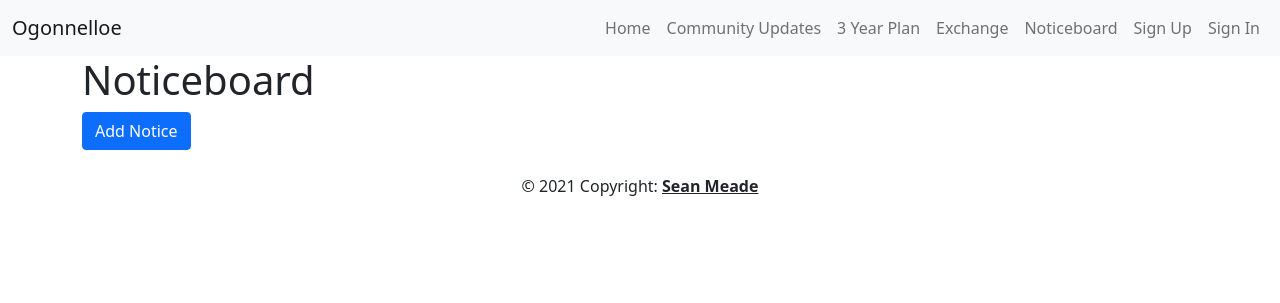
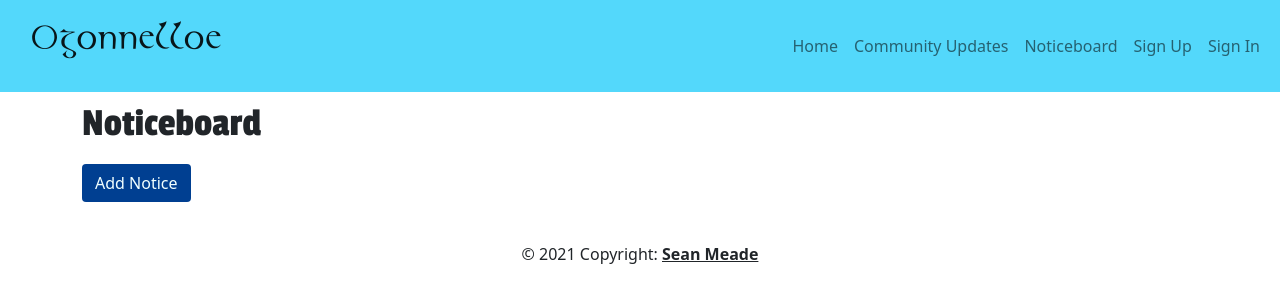
Before and after one commit to Code-Institute-Submissions/community-website-ogonnelloe, a Django app: page /noticeboard/ in a window 1280 px wide. Shown: the top 303 px of the page. Run offline with Django 4.2, Linux system fonts and the light colour scheme; data that the repository does not hold is empty; some libraries are stand-ins or nearby versions.

Commit message:
small changes throughout site for improvement.

```diff
--- a/community_update_blog/urls.py
+++ b/community_update_blog/urls.py
@@ -6,6 +6,4 @@ urlpatterns = [
     path('community_updates', views.CommunityUpdateList.as_view(), name='community_update_list'),
     path('community_updates/<slug:slug>', views.CommunityUpdateDetail.as_view(), name='community_update_detail'),
     path('like/<slug:slug>', views.CommunityUpdateLike.as_view(), name='community_update_like'),
-    path('3-yaer-plan', views.plan_page, name='plan_page'),
-    path('exchange', views.exchange_page, name='exchange_page'),
 ]
--- a/noticeboard/views.py
+++ b/noticeboard/views.py
@@ -48,6 +48,7 @@ class UpdateNotice(UpdateView):
      fields = ['title', 'description', 'contact_number', 'contact_email', 'location', 'background_image']
      template_name = 'notice_update_form.html'
      success_url = "/noticeboard"
+     context = {'notice_added': True}
 
 
 class Noticeboard(generic.ListView):
--- a/static/css/style.css
+++ b/static/css/style.css
@@ -1,3 +1,5 @@
+@import url('https://fonts.googleapis.com/css2?family=Merriweather:ital,wght@0,300;0,700;1,300;1,700&family=Passion+One&display=swap');
+
 /* Font from: https://www.fontzip.com/celtic */
 @font-face {
     font-family: Celtic;
@@ -14,6 +16,16 @@ body {
     padding: 0;
     margin: 0;
     font-family: 'Merriweather', serif;
+}
+
+h1, h2, h3, h4, h5, h6 {
+    font-family: 'Passion One', Arial;
+}
+
+#logo {
+    font-family: Celtic;
+    font-size: 2.75rem;
+    padding-left: 1.25rem;
 }
 
 /* hero image */
@@ -33,22 +45,27 @@ body {
 }
 
 #cover-text {
-    display: flex;
-    width: 70%;
+    width: 50%;
     height: fit-content;
     text-transform: uppercase;
     position: absolute;
-    left: 15%;
-    top: 10%;
+    left: 25%;
+    top: 30%;
     text-align: center;
 }
 
 #cover-text h2 {
-    font-size: 2rem;
+    font-size: 2.75rem;
     font-family: Celtic;
     margin: auto;
+    font-weight: bold;
 }
 
 #intro-paragraph {
     text-align: center;
 }
+
+.btn {
+    background-color: #003F91 !important;
+    color: azure !important;
+}
--- a/templates/add_notice.html
+++ b/templates/add_notice.html
@@ -3,7 +3,7 @@
 {% block content %}
 
 {% load crispy_forms_tags %}
-        <div class="container align-items-center">
+        <div class="container align-items-center py-3">
 
             {% if notice_added %}
         <div class="alert alert-success" role="alert">
--- a/templates/base.html
+++ b/templates/base.html
@@ -21,7 +21,7 @@
 
 <header>
 
-    <nav class="navbar navbar-expand-lg navbar-light bg-light" style="background-color: #e3f2fd;">
+    <nav class="navbar navbar-expand-lg navbar-light" style="background-color: #53D8FB;">
       <div class="container-fluid">
         <a class="navbar-brand" id="logo" href="{% url 'home' %}">Ogonnelloe</a>
         <button class="navbar-toggler" type="button" data-bs-toggle="collapse" data-bs-target="#navbarNavAltMarkup" aria-controls="navbarNavAltMarkup" aria-expanded="false" aria-label="Toggle navigation">
@@ -31,8 +31,6 @@
           <div class="navbar-nav">
             <a class="nav-link" href="{% url 'home' %}">Home</a>
             <a class="nav-link" href="{% url 'community_update_list' %}">Community Updates</a>
-            <a class="nav-link" href="{% url 'plan_page' %}">3 Year Plan</a>
-            <a class="nav-link" href="{% url 'exchange_page' %}">Exchange</a>
             <a class="nav-link" href="{% url 'noticeboard' %}">Noticeboard</a>
             <hr class="dropdown-divider">
             {% if user.is_authenticated %}
--- a/templates/index.html
+++ b/templates/index.html
@@ -11,7 +11,7 @@
 
     <div class="container my-3">
         <div class="row">
-            <p class="intro-paragraph">Welcome to Ogonnelloe’s community website.Ogonnelloe is situated in a beautiful part of
+            <p class="fs-5 mb-4">Welcome to Ogonnelloe’s community website.Ogonnelloe is situated in a beautiful part of
             East Clare, beside Lough Derg and the Sliabh Bearnagh mountains and between the towns of Killaloe and
             Scariff. Ogonnelloe has a thriving community of approx 850 people.</p>
         </div>
@@ -30,7 +30,7 @@
                             <h5 class="card-title">{{ update.title }}</h5>
                             <p class="card-text">{{ update.content | slice:'0:500' | safe}} ...</p>
                             <p class="card-text"><small class="text-muted">Created on: {{ update.created_on }}</small></p>
-                            <a href="{% url 'community_update_detail' slug=update.slug %}" class="btn btn-primary">Go somewhere</a>
+                            <a href="{% url 'community_update_detail' slug=update.slug %}" class="btn">Read More ...</a>
                         </div>
                     </div>
                 </div>
--- a/templates/notice_confirm_delete.html
+++ b/templates/notice_confirm_delete.html
@@ -2,7 +2,8 @@
 
 {% block content %}
 
-    <form method="post">{% csrf_token %}
+    <form class="card p-3 bg-light col-md-7 mx-auto" method="post">
+        {% csrf_token %}
 
 <p>Are you sure you want to delete "{{ object.title }}"?</p>
 
--- a/templates/noticeboard.html
+++ b/templates/noticeboard.html
@@ -2,8 +2,8 @@
 
 {% block content %}
     <div class="container">
-    <h1>Noticeboard</h1>
-        <a href="{% url 'add_notice' %}" class="btn btn-primary">Add Notice</a>
+    <h1 class="py-2">Noticeboard</h1>
+        <p><a href="{% url 'add_notice' %}" class="btn">Add Notice</a></p>
 
     {% if context.notice_added %}
         <div class="alert alert-success" role="alert">
@@ -25,8 +25,8 @@
                     <h5 class="card-title">{{ notice.title }}</h5>
                     <p class="card-text">{{ notice.description| safe}}</p>
                     <p class="card-text"><small class="text-muted">Created on: {{ notice.created_on }}</small></p>
-                    <a href="{% url 'delete_notice' pk=notice.id %}" class="btn btn-primary">Delete</a>
-                    <a href="{% url 'update_notice' pk=notice.id %}" class="btn btn-primary">Update</a>
+                    <a href="{% url 'delete_notice' pk=notice.id %}" class="btn">Delete</a>
+                    <a href="{% url 'update_notice' pk=notice.id %}" class="btn">Update</a>
                 </div>
             </div>
         </div>
```
Also changed, not shown: community_update_blog/views.py (+0 -13 lines), community_website_ogonnelloe/settings.py (+0 -16 lines), templates/3-year-plan.html (deleted, +0 -19 lines), templates/community_update_list.html (+6 -2 lines), templates/exchange.html (deleted, +0 -7 lines), templates/notice_update_form.html (+32 -3 lines), README.md.
